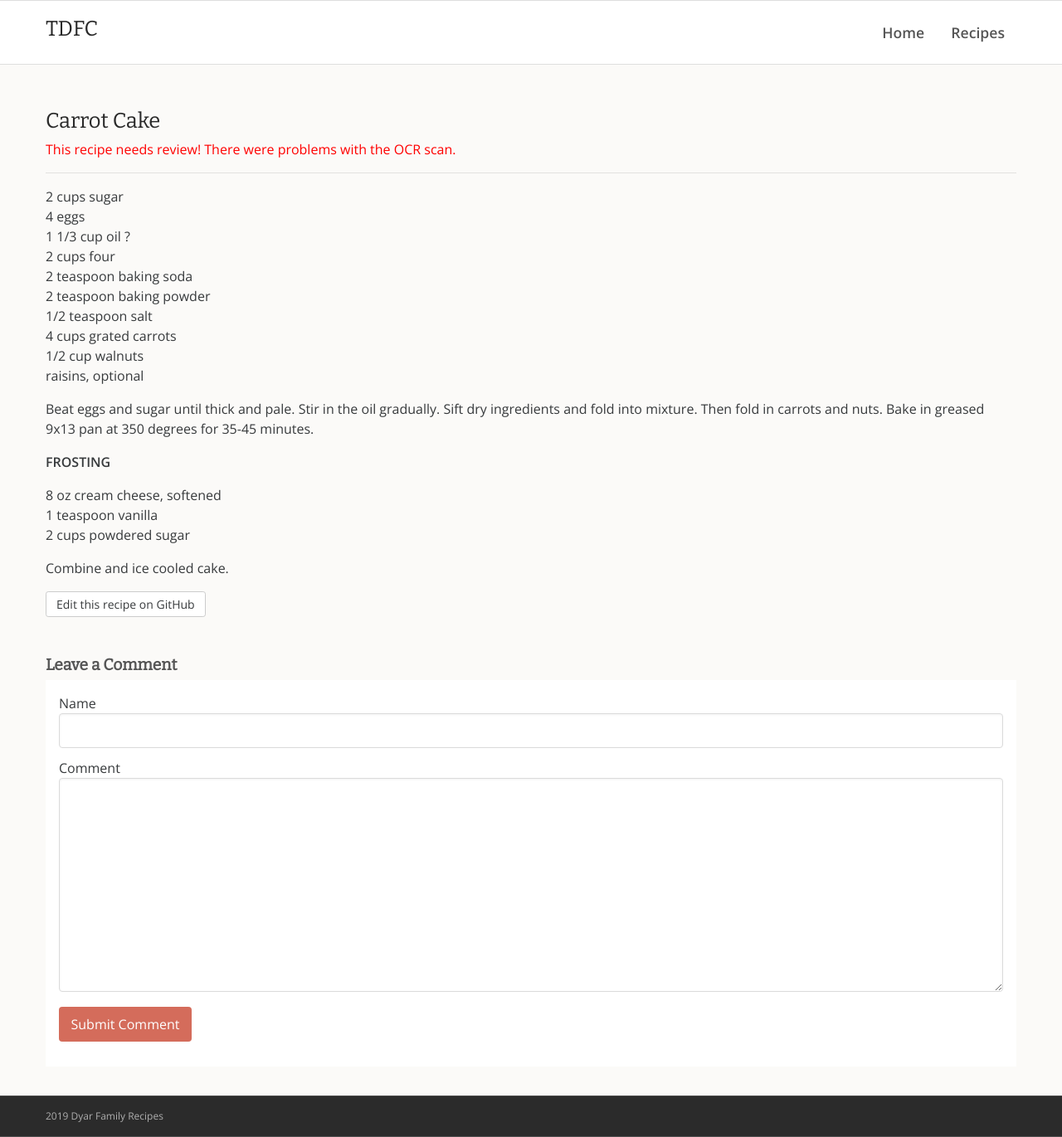
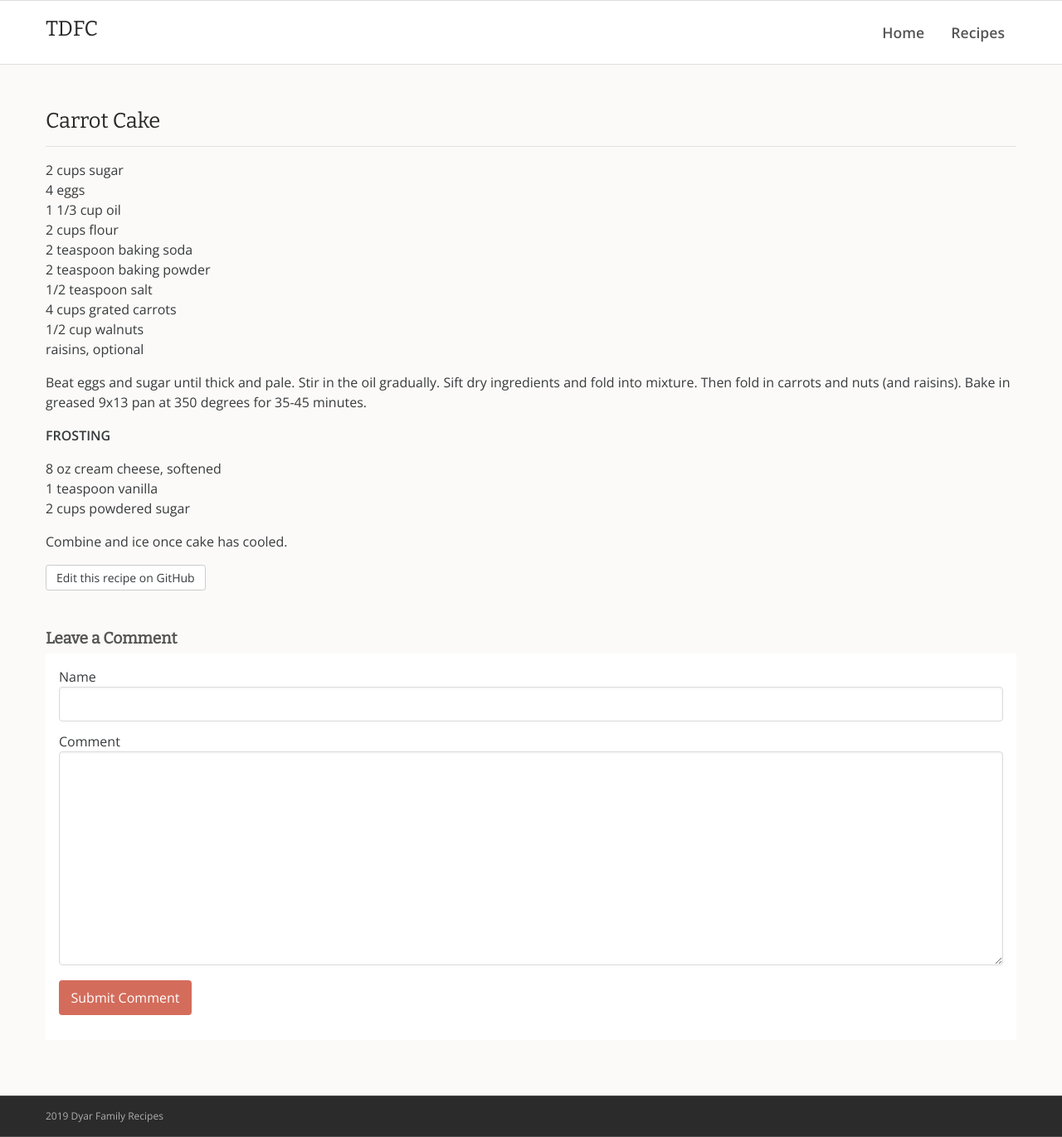
Before and after one commit to rdyar/tdfc, a Jekyll site: the page built from _desserts/carrot-cake.md, in a window 1280 px wide and 1371 px high. Shown: the whole window at 83% size. Built offline with Jekyll 4.4.1, drawn with Linux system fonts in a browser that asks for light colours.

Commit message:
Update carrot-cake.md

```diff
--- a/_desserts/carrot-cake.md
+++ b/_desserts/carrot-cake.md
@@ -1,12 +1,11 @@
 ---
-s: r
 ---
 
 
 2 cups sugar
 4 eggs
-1 1/3 cup oil ?
-2 cups four
+1 1/3 cup oil
+2 cups flour
 2 teaspoon baking soda
 2 teaspoon baking powder
 1/2 teaspoon salt
@@ -15,7 +14,7 @@ s: r
 raisins, optional
 
 Beat eggs and sugar until thick and pale. Stir in the oil gradually. Sift dry ingredients and fold
-into mixture. Then fold in carrots and nuts. Bake in greased 9x13 pan at 350 degrees for 35-45
+into mixture. Then fold in carrots and nuts (and raisins). Bake in greased 9x13 pan at 350 degrees for 35-45
 minutes.
 
 **FROSTING**
@@ -24,4 +23,4 @@ minutes.
 1 teaspoon vanilla
 2 cups powdered sugar
 
-Combine and ice cooled cake.
+Combine and ice once cake has cooled.
```
